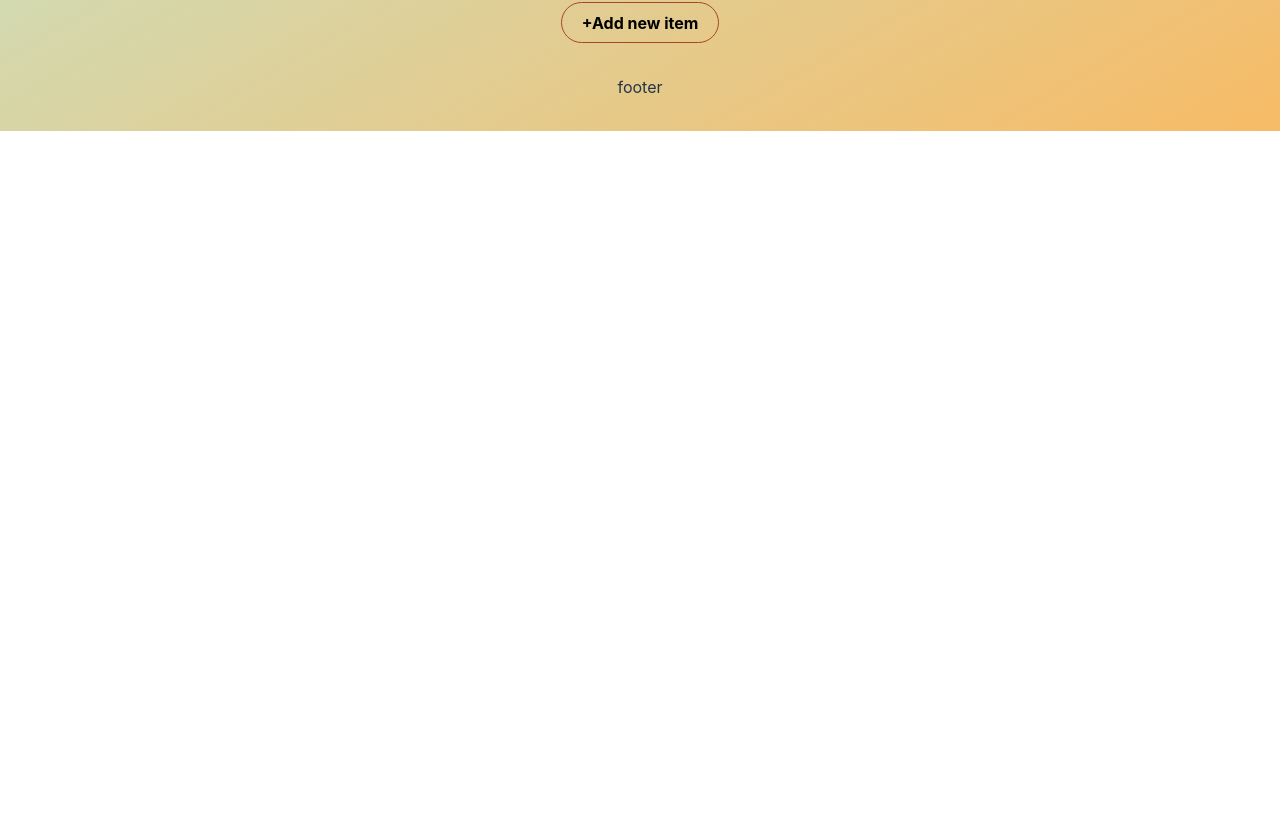
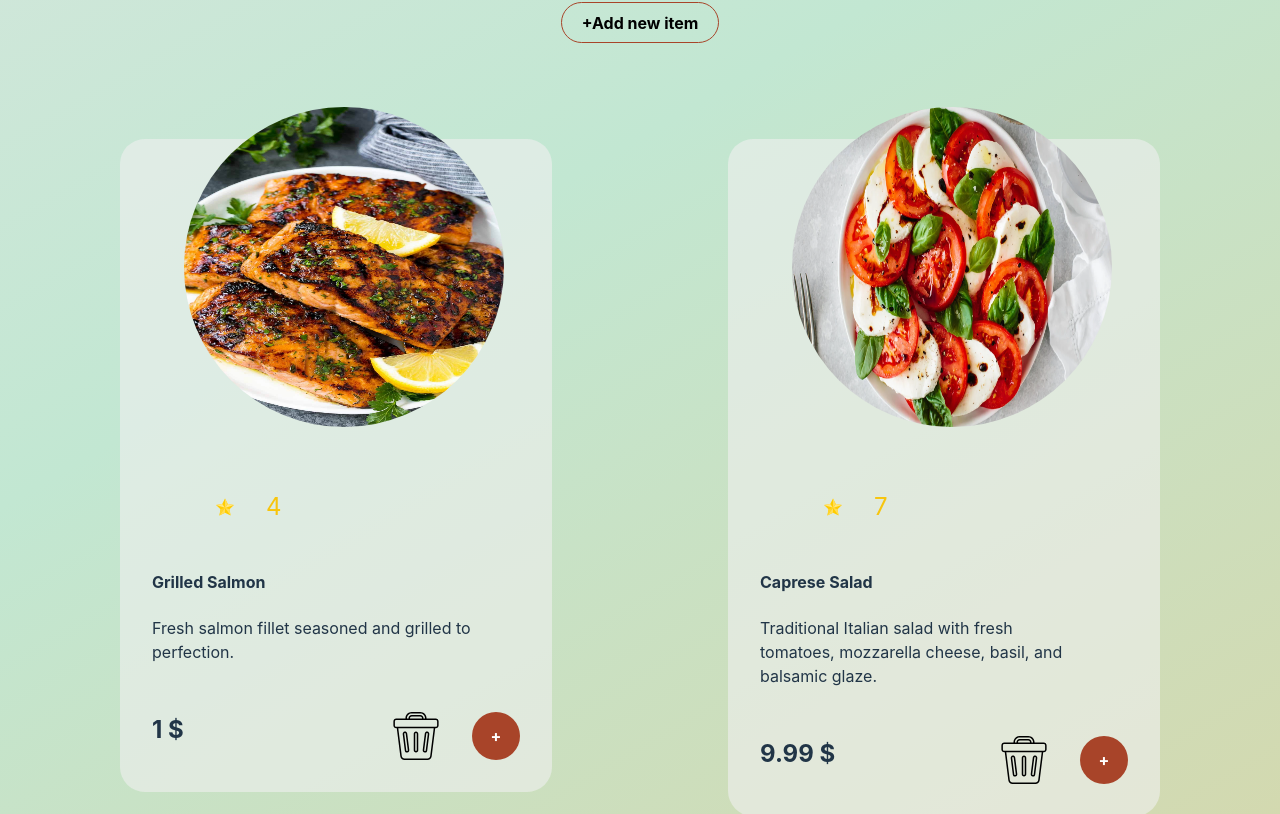
Before and after one commit to japara/Start-up-task, a React (Vite) app: page / in a window 1280 px wide. Shown: the part 966-1780 px from the top of the page. Before the commit the page ends 1097 px from the top, so only its background shows below. Built offline with nearby package versions, Linux system fonts and the light colour scheme.

Commit message:
waiting for answer about top list

```diff
--- a/src/components/Body.tsx
+++ b/src/components/Body.tsx
@@ -1,5 +1,6 @@
 import "../css/styles.css";
 import bowl from "../images/bowl.png";
+import MenuCont from "./MenuCont";
 
 function Body() {
   return (
@@ -25,6 +26,9 @@ function Body() {
         </div>
         <button id="add-btn">+Add new item</button>
       </div>
+      <div id="menu-container">
+        <MenuCont />
+      </div>
     </div>
   );
 }
--- /dev/null
+++ b/src/components/MenuCont.tsx
@@ -0,0 +1,35 @@
+import "../css/styles.css";
+import info from "../../db.json";
+import star from "../images/star.svg";
+import bin from "../images/bin.svg";
+
+var data = info.menu;
+console.log(data);
+
+function MenuCont() {
+  return (
+    <>
+      {data.map((item) => (
+        <div id="menu-cont">
+          <img id="menu-img" src={item.image} alt="food pic" />
+          <div id="rating">
+            <img src={star} alt="star" />
+            <p>{item.score}</p>
+          </div>
+          <h4>{item.dish_name}</h4>
+          <p>{item.description}</p>
+          <div id="price-box">
+            <h4>{item.price} $</h4>
+            <div id="price-box">
+              <img src={bin} alt="delete" />
+              <button id="circle-btn">+</button>
+            </div>
+          </div>
+        </div>
+      ))}
+      ;
+    </>
+  );
+}
+
+export default MenuCont;
--- a/src/css/styles.css
+++ b/src/css/styles.css
@@ -69,3 +69,84 @@ div button {
   border-color: rgb(168, 68, 41);
   border-width: 0.1rem;
 }
+
+#menu-cont {
+  background-color: rgba(240, 240, 240, 0.6);
+  margin: 0 auto;
+  width: fit-content;
+  border-radius: 25px;
+  height: fit-content;
+  width: 400px;
+  margin-top: 4rem;
+  text-align: left;
+  padding-left: 2rem;
+}
+
+#menu-container {
+  display: flex;
+  flex-direction: row;
+  flex-wrap: wrap;
+}
+#menu-img {
+  width: 20rem;
+  height: 20rem;
+  border-radius: 80%;
+  position: relative;
+  bottom: 2rem;
+  left: 2rem;
+}
+
+#rating {
+  display: flex;
+  flex-direction: row;
+  height: fit-content;
+}
+
+#rating img {
+  width: 18px;
+  margin-left: 4rem;
+}
+
+#rating p {
+  color: rgb(247, 197, 14);
+  font-size: 24px;
+  font-weight: 400;
+  margin-left: 2rem;
+}
+
+#menu-cont p {
+  width: 80%;
+}
+
+#price-box {
+  display: flex;
+  flex-direction: row;
+  justify-content: space-between;
+  height: fit-content;
+  text-align: middle;
+}
+
+#price-box h4 {
+  font-size: 24px;
+}
+
+#price-box div {
+  text-align: middle;
+}
+
+#price-box img {
+  position: relative;
+  top: 2rem;
+  height: 3rem;
+}
+
+#circle-btn {
+  border-radius: 50%;
+  width: 3rem;
+  height: 3rem;
+  background-color: rgb(168, 68, 41);
+  display: flex;
+  justify-content: center;
+  align-items: center;
+  box-sizing: border-box;
+}
```
Also changed, not shown: src/images/bin.svg (added), src/images/star.svg (added).
